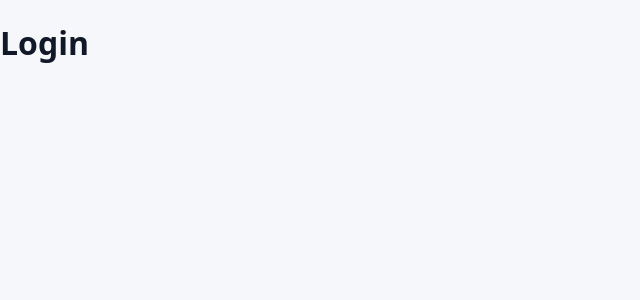
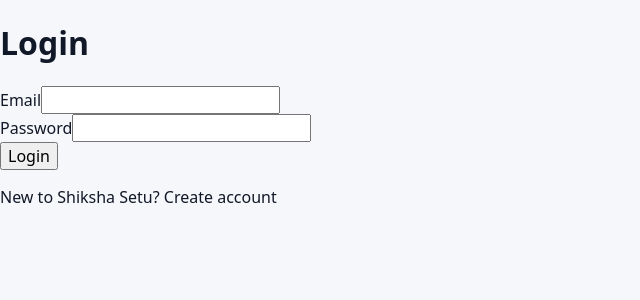
Before and after one commit to AtramAniket/sheeksha_setu, a React app in the folder frontend/: page /login in a window 1280 px wide. Shown: the top 300 px of the page, without its empty margins (0-640 px from the left). Built offline with nearby package versions, Linux system fonts and the light colour scheme; no server answers; the HTML template or start-up script is replaced by a standard one.

Commit message:
added auth component and checked auth flows

```diff
--- a/frontend/src/api/client.js
+++ b/frontend/src/api/client.js
@@ -1,7 +1,7 @@
 import axios from"axios";
 
 const apiClient = axios.create({
-	baseUrl: import.meta.env.VITE_API_BASE_URL,
+	baseURL: import.meta.env.VITE_API_BASE_URL,
 });
 
 apiClient.interceptors.request.use(
--- a/frontend/src/pages/LoginPage.jsx
+++ b/frontend/src/pages/LoginPage.jsx
@@ -1,8 +1,91 @@
+import { useState } from "react";
+import { useNavigate, Link } from "react-router-dom";
+
+import { loginUser } from "../api/auth";
+import { useAuth } from "../context/useAuth";
+
 export default function LoginPage() {
+  const navigate = useNavigate();
+  const { login } = useAuth();
 
-	return(
-			<>
-				<h1>Login</h1>
-			</>
-		)
+  const [formData, setFormData] = useState({
+    email: "",
+    password: "",
+  });
+
+  const [error, setError] = useState("");
+  const [isSubmitting, setIsSubmitting] = useState(false);
+
+  const handleChange = (event) => {
+    const { name, value } = event.target;
+
+    setFormData((prev) => ({
+      ...prev,
+      [name]: value,
+    }));
+  };
+
+  const handleSubmit = async (event) => {
+    event.preventDefault();
+
+    setError("");
+    setIsSubmitting(true);
+
+    try {
+      const data = await loginUser(formData);
+
+      login(data.access_token);
+
+      navigate("/dashboard");
+    } catch (err) {
+      const message =
+        err.response?.data?.detail || "Login failed. Please try again.";
+
+      setError(message);
+    } finally {
+      setIsSubmitting(false);
+    }
+  };
+
+  return (
+    <main>
+      <h1>Login</h1>
+
+      <form onSubmit={handleSubmit}>
+        <div>
+          <label htmlFor="email">Email</label>
+          <input
+            id="email"
+            name="email"
+            type="email"
+            value={formData.email}
+            onChange={handleChange}
+            required
+          />
+        </div>
+
+        <div>
+          <label htmlFor="password">Password</label>
+          <input
+            id="password"
+            name="password"
+            type="password"
+            value={formData.password}
+            onChange={handleChange}
+            required
+          />
+        </div>
+
+        {error && <p>{error}</p>}
+
+        <button type="submit" disabled={isSubmitting}>
+          {isSubmitting ? "Logging in..." : "Login"}
+        </button>
+      </form>
+
+      <p>
+        New to Shiksha Setu? <Link to="/register">Create account</Link>
+      </p>
+    </main>
+  );
 }
```
